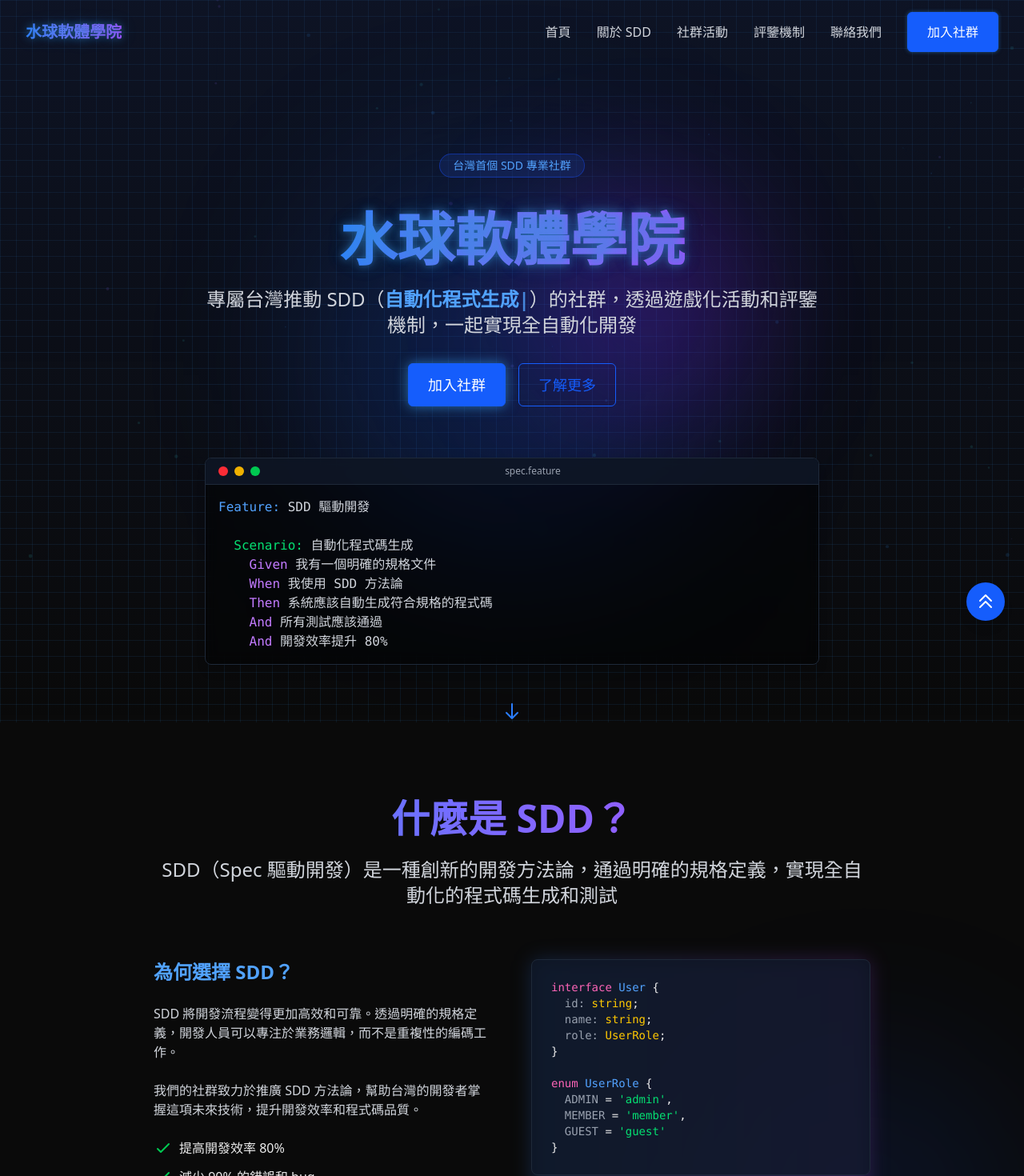
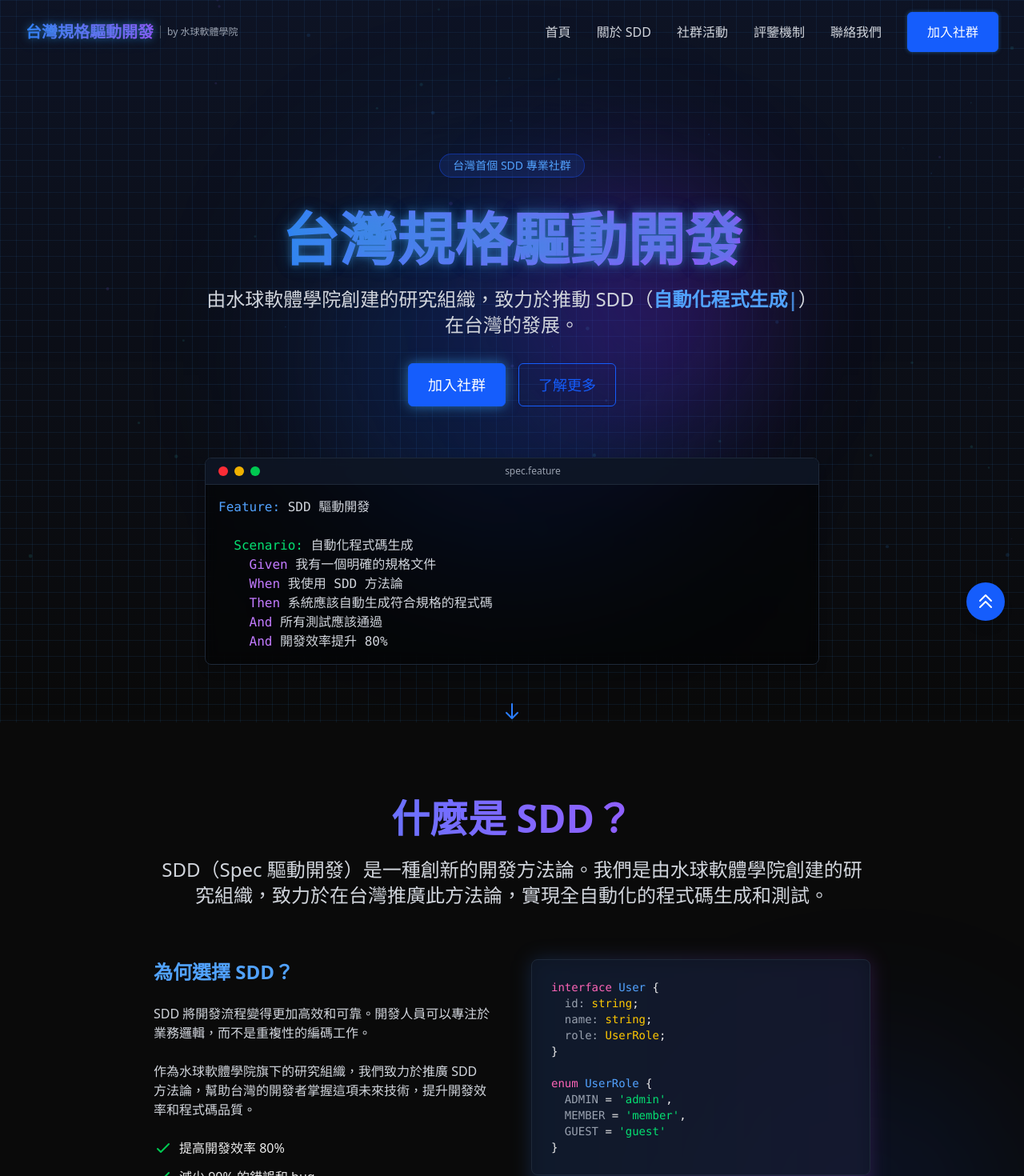
Before and after one commit to SDD-TW/sdd.tw, a Next.js app: page / in a window 1280 px wide. Shown: the top 1470 px of the page at 80% size. Built offline with nearby package versions, Linux system fonts and the light colour scheme.

Commit message:
feat: 修正文字

```diff
--- a/src/app/layout.tsx
+++ b/src/app/layout.tsx
@@ -13,14 +13,14 @@ const geistMono = Geist_Mono({
 });
 
 export const metadata: Metadata = {
-  title: "水球軟體學院 | SDD 台灣社群",
-  description: "專屬台灣推動 SDD（Spec 驅動開發）的社群，透過遊戲化的分享活動、讀書會和評鑒機制，一起實現全自動化開發",
-  keywords: "SDD, Spec 驅動開發, 水球軟體學院, 台灣社群, 自動化開發, 讀書會, 遊戲化學習",
+  title: "台灣規格驅動開發 | 水球軟體學院研究組織",
+  description: "由水球軟體學院創建的研究組織：台灣規格驅動開發，專注於推動 SDD（Spec 驅動開發），透過遊戲化的分享活動、讀書會和評鑒機制，一起實現全自動化開發。",
+  keywords: "SDD, Spec 驅動開發, 台灣規格驅動開發, 水球軟體學院, 研究組織, 自動化開發",
   openGraph: {
-    title: "水球軟體學院 | SDD 台灣社群",
-    description: "專屬台灣推動 SDD（Spec 驅動開發）的社群，透過遊戲化的分享活動、讀書會和評鑒機制，一起實現全自動化開發",
-    url: "https://waterballsa.tw",
-    siteName: "水球軟體學院",
+    title: "台灣規格驅動開發 | 水球軟體學院研究組織",
+    description: "由水球軟體學院創建的研究組織：台灣規格驅動開發，專注於推動 SDD（Spec 驅動開發）。",
+    url: "https://sdd.tw", // 假設一個新的網域
+    siteName: "台灣規格驅動開發",
     locale: "zh_TW",
     type: "website",
   },
--- a/src/components/ContactForm.tsx
+++ b/src/components/ContactForm.tsx
@@ -98,9 +98,9 @@ const ContactForm = () => {
 
           <motion.div variants={itemVariants} className="grid grid-cols-1 md:grid-cols-2 gap-12">
             <div className="space-y-6">
-              <h3 className="text-2xl font-bold text-blue-400">加入水球軟體學院</h3>
+              <h3 className="text-2xl font-bold text-blue-400">加入我們的研究</h3>
               <p className="text-gray-300">
-                成為我們社群的一員，一起探索 SDD 的奧秘，提升您的開發技能和效率。
+                我們是由水球軟體學院創建的研究組織。加入我們，一起探索 SDD 的奧秘，提升您的開發技能和效率。
               </p>
               <div className="space-y-4">
                 <div className="flex items-start">
@@ -111,7 +111,7 @@ const ContactForm = () => {
                   </div>
                   <div>
                     <h4 className="font-semibold">電子郵件</h4>
-                    <p className="text-gray-400">contact@waterballsa.tw</p>
+                    <p className="text-gray-400">contact@sdd.tw</p>
                   </div>
                 </div>
                 <div className="flex items-start">
--- a/src/components/Footer.tsx
+++ b/src/components/Footer.tsx
@@ -18,10 +18,10 @@ const Footer = () => {
         <div className="grid grid-cols-1 md:grid-cols-4 gap-10 mb-10">
           <div className="col-span-1 md:col-span-1">
             <Link href="/" className="inline-block mb-6">
-              <span className="text-2xl font-bold gradient-text">水球軟體學院</span>
+              <span className="text-2xl font-bold gradient-text">台灣規格驅動開發</span>
             </Link>
             <p className="text-gray-400 mb-6">
-              專屬台灣推動 SDD（Spec 驅動開發）的社群，一起實現全自動化開發的未來。
+              由水球軟體學院創建的研究組織，專注於推動 SDD（Spec 驅動開發）的未來。
             </p>
             <div className="flex space-x-4">
               <a href="#" className="text-gray-400 hover:text-white transition-colors">
@@ -132,7 +132,7 @@ const Footer = () => {
         <div className="border-t border-gray-800 pt-6 mt-6">
           <div className="flex flex-col md:flex-row justify-between items-center">
             <p className="text-gray-400 text-sm">
-              © {currentYear} 水球軟體學院. 保留所有權利.
+              © {currentYear} 台灣規格驅動開發. Created by 水球軟體學院.
             </p>
             <div className="flex space-x-6 mt-4 md:mt-0">
               <Link href="#" className="text-gray-400 hover:text-white text-sm transition-colors">
--- a/src/components/Hero.tsx
+++ b/src/components/Hero.tsx
@@ -77,26 +77,26 @@ const Hero = () => {
             variants={itemVariants}
             className="text-4xl md:text-6xl lg:text-7xl font-bold mb-6 gradient-text glow"
           >
-            水球軟體學院
+            台灣規格驅動開發
           </motion.h1>
 
           <motion.div
             variants={itemVariants}
             className="text-xl md:text-2xl text-gray-300 mb-8 max-w-3xl h-16"
           >
-            專屬台灣推動 SDD（
+            由水球軟體學院創建的研究組織，致力於推動 SDD（
             <span className="text-blue-400 font-semibold">
               <TypewriterEffect
                 texts={[
                   "Spec 驅動開發",
                   "規格驅動開發",
                   "自動化程式生成",
-                  "未來開發方法論"
+                  "未來開發方法論",
                 ]}
                 typingSpeed={80}
               />
             </span>
-            ）的社群，透過遊戲化活動和評鑒機制，一起實現全自動化開發
+            ）在台灣的發展。
           </motion.div>
 
           <motion.div variants={itemVariants} className="flex flex-col sm:flex-row gap-4 mb-16">
--- a/src/components/Intro.tsx
+++ b/src/components/Intro.tsx
@@ -96,7 +96,7 @@ const Intro = () => {
           <motion.div variants={itemVariants} className="text-center mb-16">
             <h2 className="heading gradient-text">什麼是 SDD？</h2>
             <p className="subheading">
-              SDD（Spec 驅動開發）是一種創新的開發方法論，通過明確的規格定義，實現全自動化的程式碼生成和測試
+              SDD（Spec 驅動開發）是一種創新的開發方法論。我們是由水球軟體學院創建的研究組織，致力於在台灣推廣此方法論，實現全自動化的程式碼生成和測試。
             </p>
           </motion.div>
 
@@ -104,10 +104,10 @@ const Intro = () => {
             <div className="space-y-6">
               <h3 className="text-2xl font-bold text-blue-400">為何選擇 SDD？</h3>
               <p className="text-gray-300">
-                SDD 將開發流程變得更加高效和可靠。透過明確的規格定義，開發人員可以專注於業務邏輯，而不是重複性的編碼工作。
+                SDD 將開發流程變得更加高效和可靠。開發人員可以專注於業務邏輯，而不是重複性的編碼工作。
               </p>
               <p className="text-gray-300">
-                我們的社群致力於推廣 SDD 方法論，幫助台灣的開發者掌握這項未來技術，提升開發效率和程式碼品質。
+                作為水球軟體學院旗下的研究組織，我們致力於推廣 SDD 方法論，幫助台灣的開發者掌握這項未來技術，提升開發效率和程式碼品質。
               </p>
               <ul className="space-y-3">
                 <li className="flex items-start">
--- a/src/components/Navbar.tsx
+++ b/src/components/Navbar.tsx
@@ -44,8 +44,9 @@ const Navbar = () => {
         <div className="flex items-center justify-between h-16 md:h-20">
           {/* Logo */}
           <div className="flex-shrink-0">
-            <Link href="/" className="flex items-center">
-              <span className="text-xl font-bold gradient-text glow">水球軟體學院</span>
+            <Link href="/" className="flex items-center space-x-2">
+              <span className="text-xl font-bold gradient-text glow">台灣規格驅動開發</span>
+              <span className="hidden sm:inline-block text-xs text-gray-400 border-l border-gray-600 pl-2">by 水球軟體學院</span>
             </Link>
           </div>
 
--- a/src/components/Trust.tsx
+++ b/src/components/Trust.tsx
@@ -47,7 +47,7 @@ const Trust = () => {
       avatar: '/next.svg', // 替換為實際頭像
     },
     {
-      content: '水球軟體學院的評鑒機制幫助我找到了自己的不足之處，並且提供了清晰的改進路徑。',
+      content: '台灣規格驅動開發的評鑒機制幫助我找到了自己的不足之處，並且提供了清晰的改進路徑。',
       author: '李小華',
       role: '前端開發者',
       avatar: '/next.svg', // 替換為實際頭像
```
